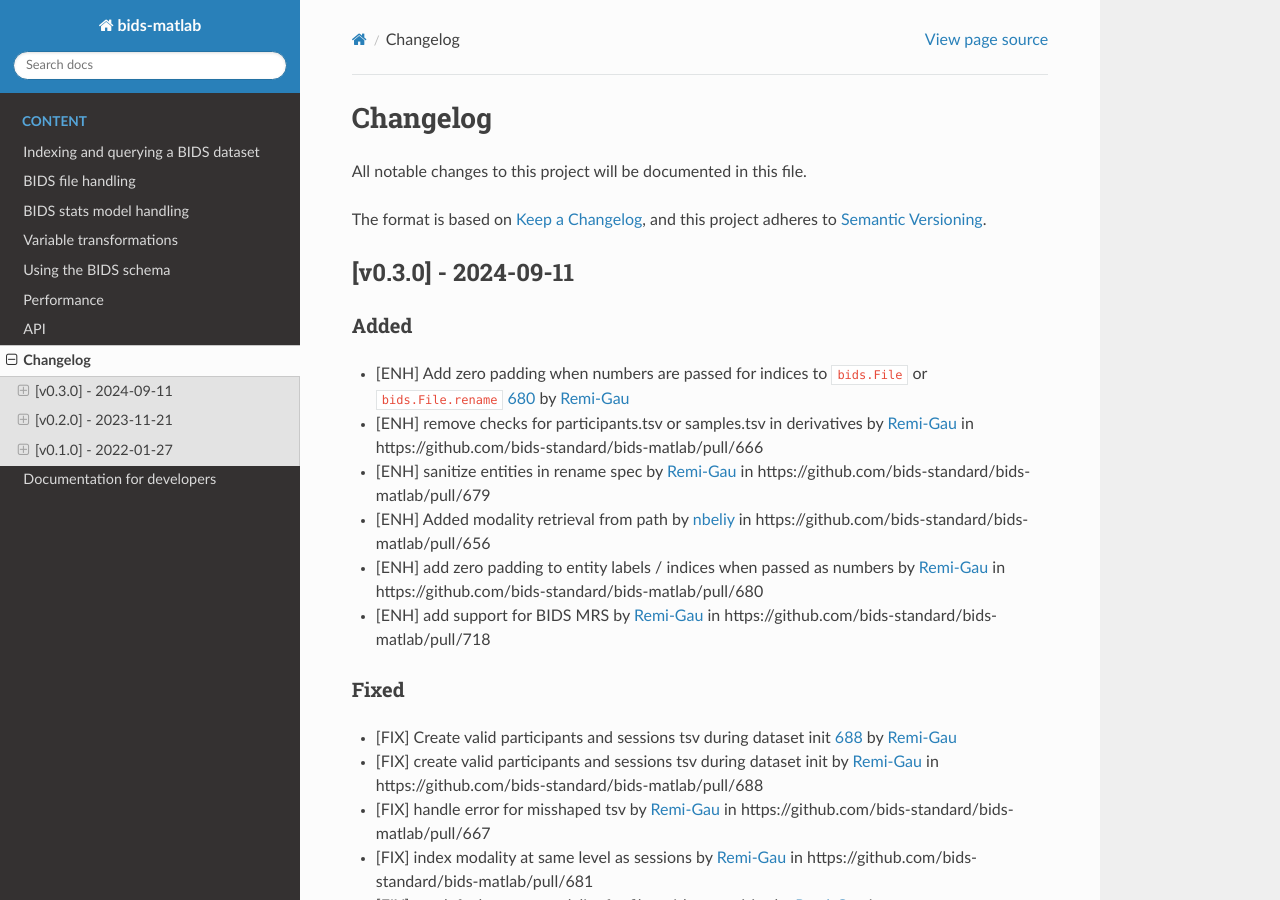
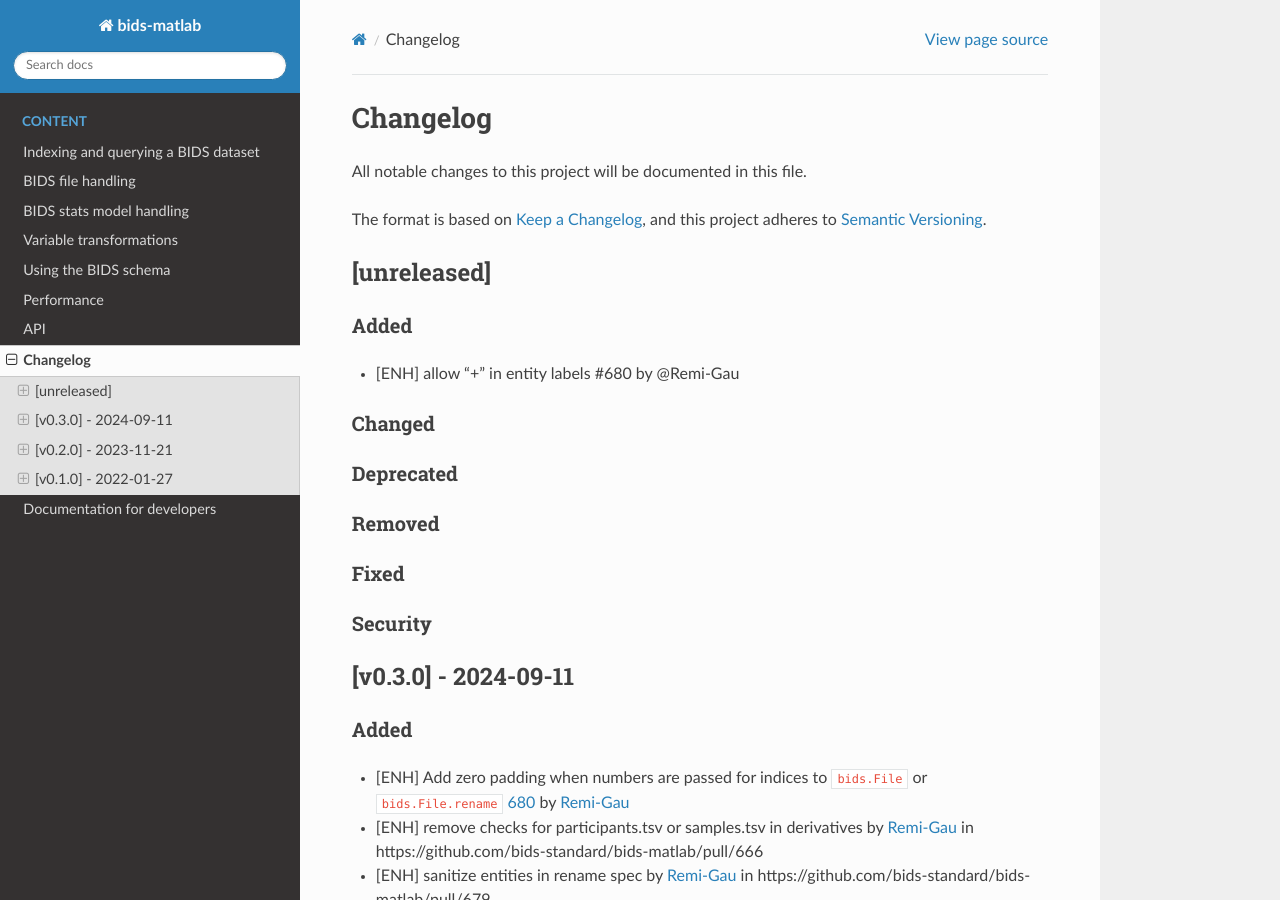
Before and after one commit to bids-standard/bids-matlab, a Sphinx documentation site: the page built from docs/source/changelog.md, in a window 1280 px wide and 900 px high. Built offline with Sphinx 7.4.7 and the Read the Docs theme 3.1.0, drawn with Linux system fonts in a browser that asks for light colours; pages that are not in the unit, such as notebooks, are missing from menus.

Commit message:
[ENH] allow "+" in labels (#770)
* [ENH] allow "+" in labels

* changelog

* Update parse_filename.m

---------

Co-authored-by: Mark Mikkelsen <mark.mikkelsen@gmail.com>

```diff
--- a/docs/source/changelog.md
+++ b/docs/source/changelog.md
@@ -5,11 +5,11 @@ All notable changes to this project will be documented in this file.
 The format is based on [Keep a Changelog](https://keepachangelog.com/en/1.0.0/),
 and this project adheres to [Semantic Versioning](https://semver.org/spec/v2.0.0.html).
 
-<!--
-
 ## [unreleased]
 
 ### Added
+
+* [ENH] allow "+" in entity labels #680 by @Remi-Gau
 
 ### Changed
 
@@ -20,7 +20,6 @@ and this project adheres to [Semantic Versioning](https://semver.org/spec/v2.0.0
 ### Fixed
 
 ### Security
--->
 
 ## [v0.3.0] - 2024-09-11
 
```
Also changed, not shown: 3 other files.
